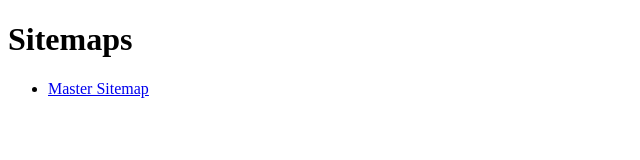
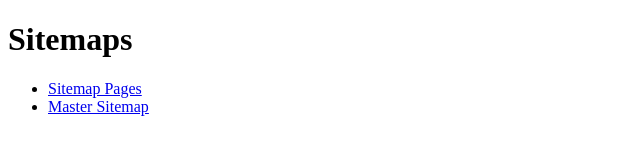
Before and after one commit to Neeraj96/my-sitemaps, a plain HTML site: page index.html in a window 1280 px wide. Shown: the whole page, without its empty margins (0-640 px from the left). Drawn offline with Linux system fonts and the light colour scheme.

Commit message:
Update index.html

```diff
--- a/index.html
+++ b/index.html
@@ -6,7 +6,8 @@
 <body>
   <h1>Sitemaps</h1>
   <ul>
-    <li><a href="https://neeraj96.github.io/sitemap/sitemap.xml">Master Sitemap</a></li>
+    <li><a href="https://neeraj96.github.io/sitemap/sitemap.xml">Sitemap Pages</a></li>
+    <li><a href="https://neeraj96.github.io/sitemap/sitemap_index.xml">Master Sitemap</a></li>
   </ul>
 </body>
 </html>
```
